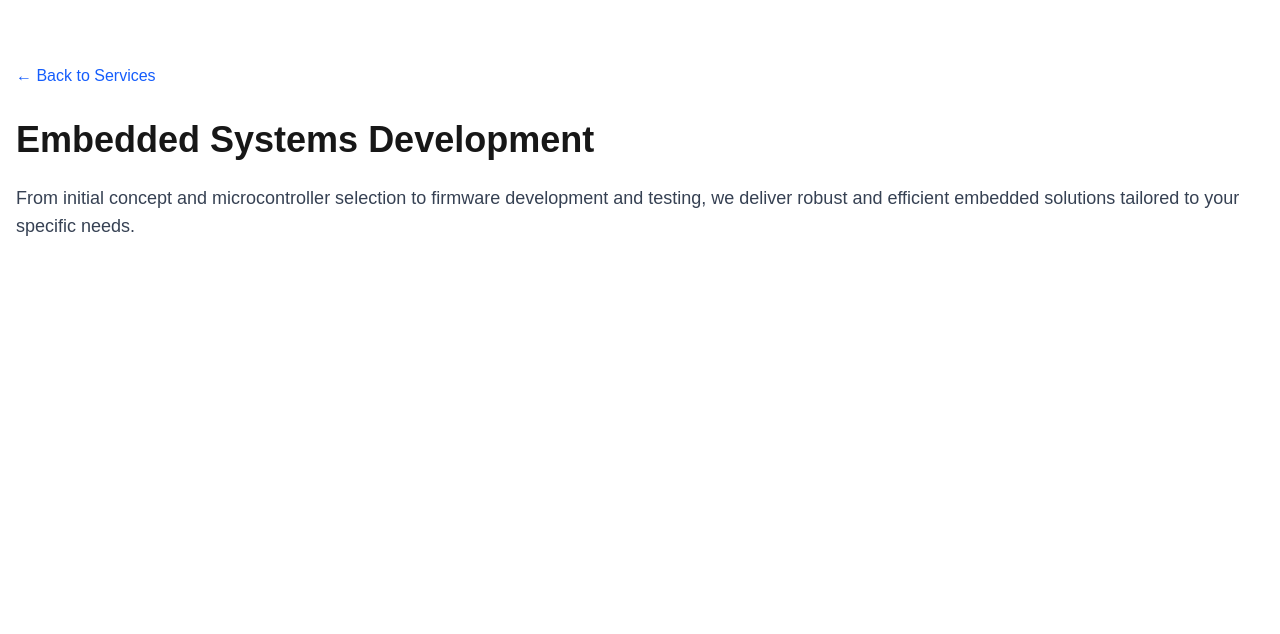
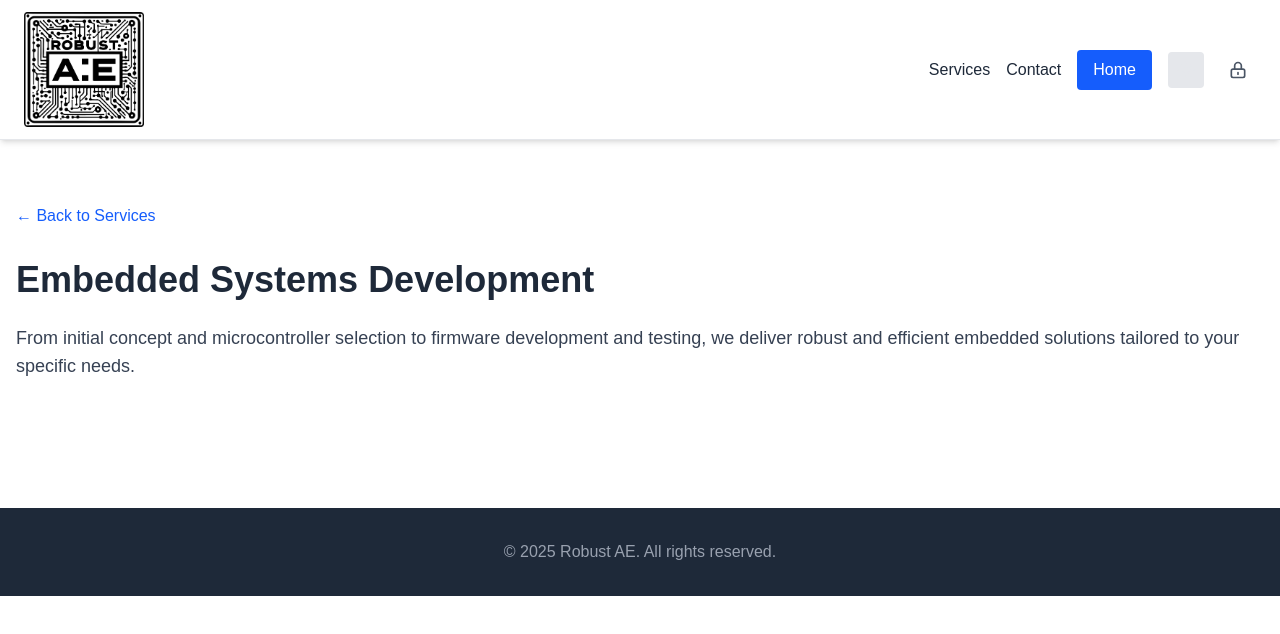
Before and after one commit to b0ase/robust-ae.com, a Next.js app: page /services/embedded-systems in a window 1280 px wide. Shown: the top 634 px of the page. Built offline with nearby package versions, Linux system fonts and the light colour scheme.

Commit message:
fix: Add missing header/footer JSX to shared layout

```diff
--- /dev/null
+++ b/src/app/admin/layout.tsx
@@ -0,0 +1,6 @@
+import SharedLayout from '../shared-layout';
+
+export default function AdminLayout({ children }: { children: React.ReactNode }) {
+  // You might want to add admin-specific checks or context here later
+  return <SharedLayout>{children}</SharedLayout>;
+}
--- /dev/null
+++ b/src/app/newsite/layout.tsx
@@ -0,0 +1,5 @@
+import SharedLayout from '../shared-layout';
+
+export default function NewSiteLayout({ children }: { children: React.ReactNode }) {
+  return <SharedLayout>{children}</SharedLayout>;
+}
--- /dev/null
+++ b/src/app/services/layout.tsx
@@ -0,0 +1,5 @@
+import SharedLayout from '../shared-layout';
+
+export default function ServicesLayout({ children }: { children: React.ReactNode }) {
+  return <SharedLayout>{children}</SharedLayout>;
+}
--- /dev/null
+++ b/src/app/shared-layout.tsx
@@ -0,0 +1,81 @@
+"use client"; // Mark as Client Component for theme state
+
+import React, { useState, useEffect } from 'react';
+import Image from 'next/image';
+import Link from 'next/link';
+
+// This component defines the shared structure (header, footer, theme)
+export default function SharedLayout({ children }: { children: React.ReactNode }) {
+  // State for theme management
+  const [theme, setTheme] = useState('dark');
+
+  // Effect to apply theme class and set initial state
+  useEffect(() => {
+    if (theme === 'dark') {
+      document.documentElement.classList.add('dark');
+    } else {
+      document.documentElement.classList.remove('dark');
+    }
+    // Optional: Save theme preference to localStorage if needed
+  }, [theme]);
+
+  // Function to toggle theme
+  const toggleTheme = () => {
+    setTheme(theme === 'light' ? 'dark' : 'light');
+  };
+
+  return (
+    <div className="bg-white dark:bg-black text-gray-800 dark:text-gray-200 min-h-screen">
+      {/* Header Section - Insert Actual Code */}
+      <header className="sticky top-0 z-50 bg-white dark:bg-black border-b border-gray-200 dark:border-gray-700 shadow-md">
+        <nav className="container mx-auto px-6 py-3 flex justify-between items-center">
+          <div>
+            <Link href="/">
+              <Image
+                src="/images/logos/AE vector-2.png"
+                alt="Robust AE Logo"
+                width={120} // Keep small size
+                height={40}
+                className="dark:invert"
+               />
+            </Link>
+          </div>
+          <div className="space-x-4 flex items-center">
+            <Link href="/newsite#services" className="hover:text-blue-600 dark:hover:text-blue-400">Services</Link>
+            <Link href="/newsite#contact" className="hover:text-blue-600 dark:hover:text-blue-400">Contact</Link>
+            <Link href="/" className="bg-blue-600 text-white px-4 py-2 rounded hover:bg-blue-700">Home</Link>
+            {/* Theme Toggle Button */}
+            <button
+              onClick={toggleTheme}
+              className="p-2 rounded bg-gray-200 dark:bg-gray-800 hover:bg-gray-300 dark:hover:bg-gray-700"
+              aria-label="Toggle theme"
+            >
+              {theme === 'light' ? (
+                <svg xmlns="http://www.w3.org/2000/svg" className="h-5 w-5 text-gray-800" fill="none" viewBox="0 0 24 24" stroke="currentColor"><path strokeLinecap="round" strokeLinejoin="round" strokeWidth={2} d="M20.354 15.354A9 9 0 018.646 3.646 9.003 9.003 0 0012 21a9.003 9.003 0 008.354-5.646z" /></svg>
+              ) : (
+                <svg xmlns="http://www.w3.org/2000/svg" className="h-5 w-5 text-gray-200" fill="none" viewBox="0 0 24 24" stroke="currentColor"><path strokeLinecap="round" strokeLinejoin="round" strokeWidth={2} d="M12 3v1m0 16v1m9-9h-1M4 12H3m15.364 6.364l-.707-.707M6.343 6.343l-.707-.707m12.728 0l-.707.707M6.343 17.657l-.707.707M16 12a4 4 0 11-8 0 4 4 0 018 0z" /></svg>
+              )}
+            </button>
+             {/* Admin Link */}
+             <Link href="/admin" className="p-2 rounded hover:bg-gray-100 dark:hover:bg-gray-700" title="Admin Login">
+               <svg xmlns="http://www.w3.org/2000/svg" className="h-5 w-5 text-gray-600 dark:text-gray-400" fill="none" viewBox="0 0 24 24" stroke="currentColor" strokeWidth={2}>
+                 <path strokeLinecap="round" strokeLinejoin="round" d="M12 15v2m-6 4h12a2 2 0 002-2v-6a2 2 0 00-2-2H6a2 2 0 00-2 2v6a2 2 0 002 2zm10-10V7a4 4 0 00-8 0v4h8z" />
+               </svg>
+             </Link>
+          </div>
+        </nav>
+      </header>
+
+      {/* Render the actual page content here */}
+      <main>{children}</main>
+
+       {/* Footer Section - Insert Actual Code */}
+       <footer className="bg-gray-800 dark:bg-black text-gray-400 dark:text-gray-500 py-8 mt-16">
+         <div className="container mx-auto text-center">
+           <p>© {new Date().getFullYear()} Robust AE. All rights reserved.</p>
+           {/* Add footer links if needed */}
+         </div>
+       </footer>
+    </div>
+  );
+}
```
